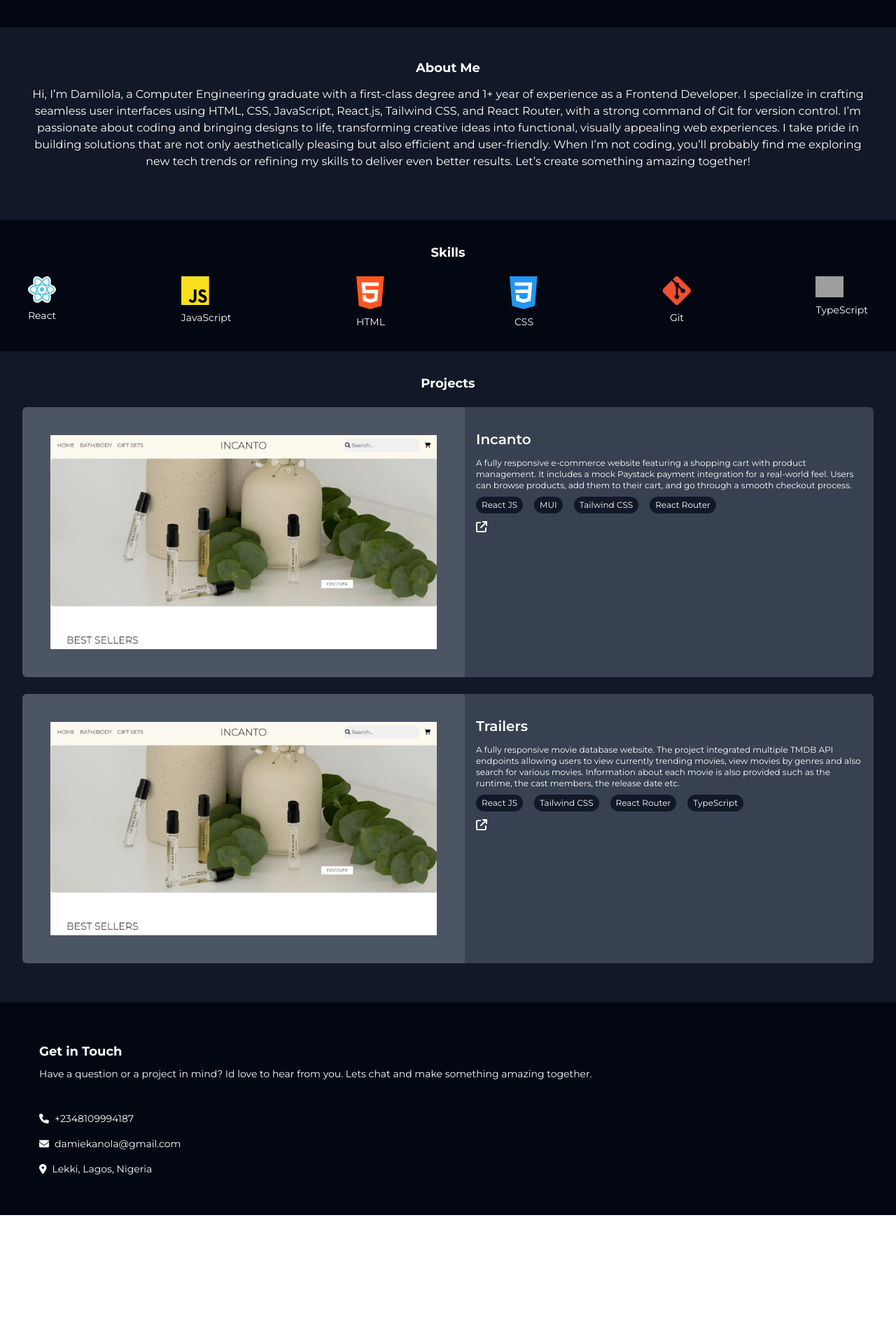
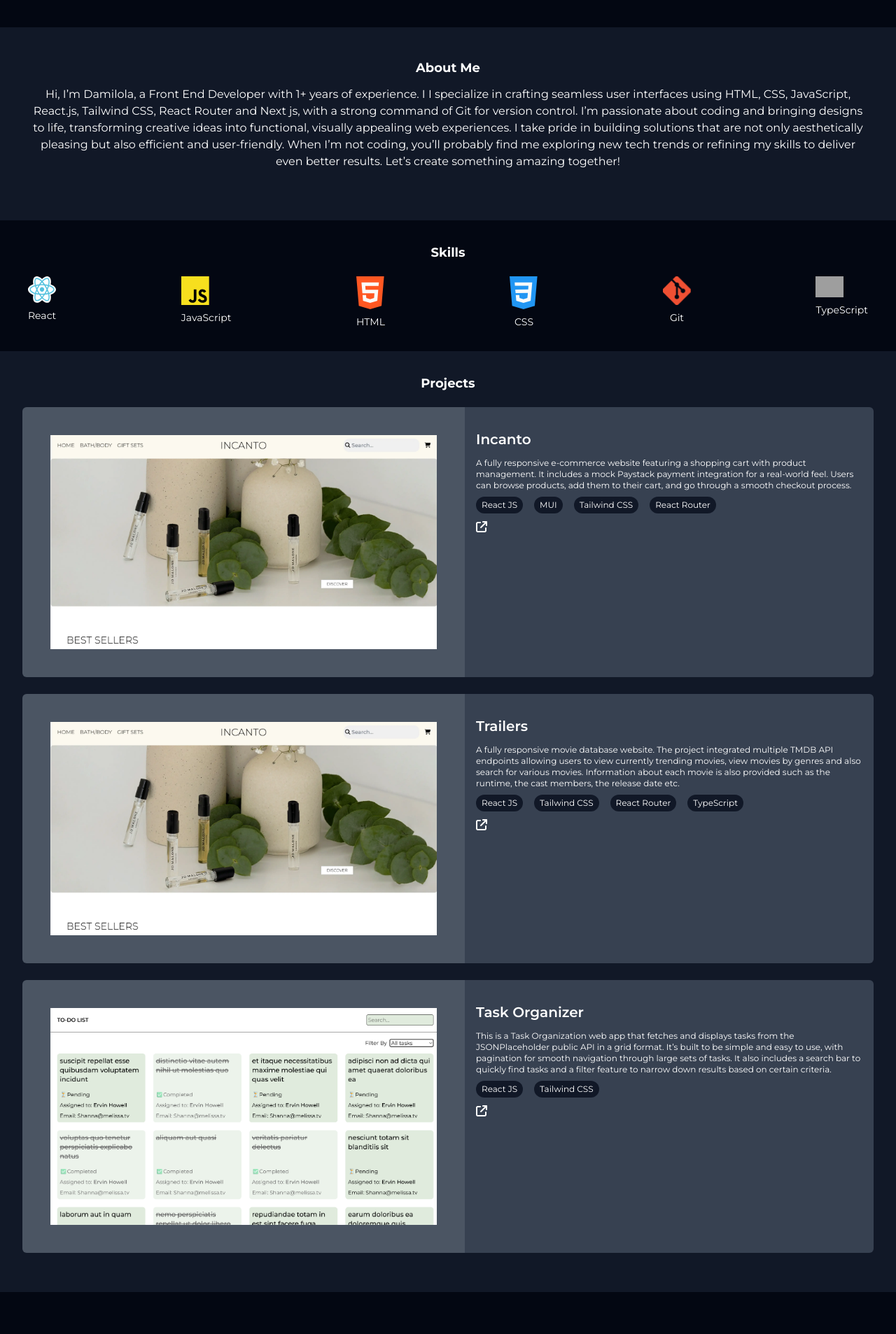
Before and after one commit to damiekanola/portfolio, a React (Vite) app: page / in a window 1280 px wide. Shown: the part 600-2507 px from the top of the page at 70% size. Before the commit the page ends 2337 px from the top, so only its background shows below. Built offline with nearby package versions, Linux system fonts and the light colour scheme; grey boxes are pictures that could not be loaded.

Commit message:
Added new project

```diff
--- a/data.json
+++ b/data.json
@@ -14,6 +14,13 @@
     "url": "https://movie-database-app-mauve.vercel.app/",
     "techStack": ["React JS", "Tailwind CSS", "React Router", "TypeScript"],
     "description": "A fully responsive movie database website. The project integrated multiple TMDB API endpoints allowing users to view currently trending movies, view movies by genres and also search for various movies. Information about each movie is also provided such as the runtime, the cast members, the release date etc."
-
+  },
+  {
+    "id": 3,
+    "name": "Task Organizer",
+    "image": "/images/Task.png",
+    "url": "https://acehelp-assessment.vercel.app/",
+    "techStack": ["React JS", "Tailwind CSS"],
+    "description": "This is a Task Organization web app that fetches and displays tasks from the JSONPlaceholder public API in a grid format. It’s built to be simple and easy to use, with pagination for smooth navigation through large sets of tasks. It also includes a search bar to quickly find tasks and a filter feature to narrow down results based on certain criteria. "
   }
 ]
--- a/src/components/About.jsx
+++ b/src/components/About.jsx
@@ -6,10 +6,9 @@
           About Me
         </h2>
         <p className=" font-normal text-base text-center">
-          Hi, I’m Damilola, a Computer Engineering graduate with a first-class
-          degree and  1+ year of experience as a Frontend Developer. I
+          Hi, I’m Damilola, a Front End Developer with 1+ years of experience. I I
           specialize in crafting seamless user interfaces using HTML, CSS,
-          JavaScript, React.js, Tailwind CSS, and React Router, with a strong
+          JavaScript, React.js, Tailwind CSS, React Router and Next js, with a strong
           command of Git for version control. I’m passionate about coding and
           bringing designs to life, transforming creative ideas into functional,
           visually appealing web experiences. I take pride in building solutions
```
Also changed, not shown: public/images/Task.png (added).
